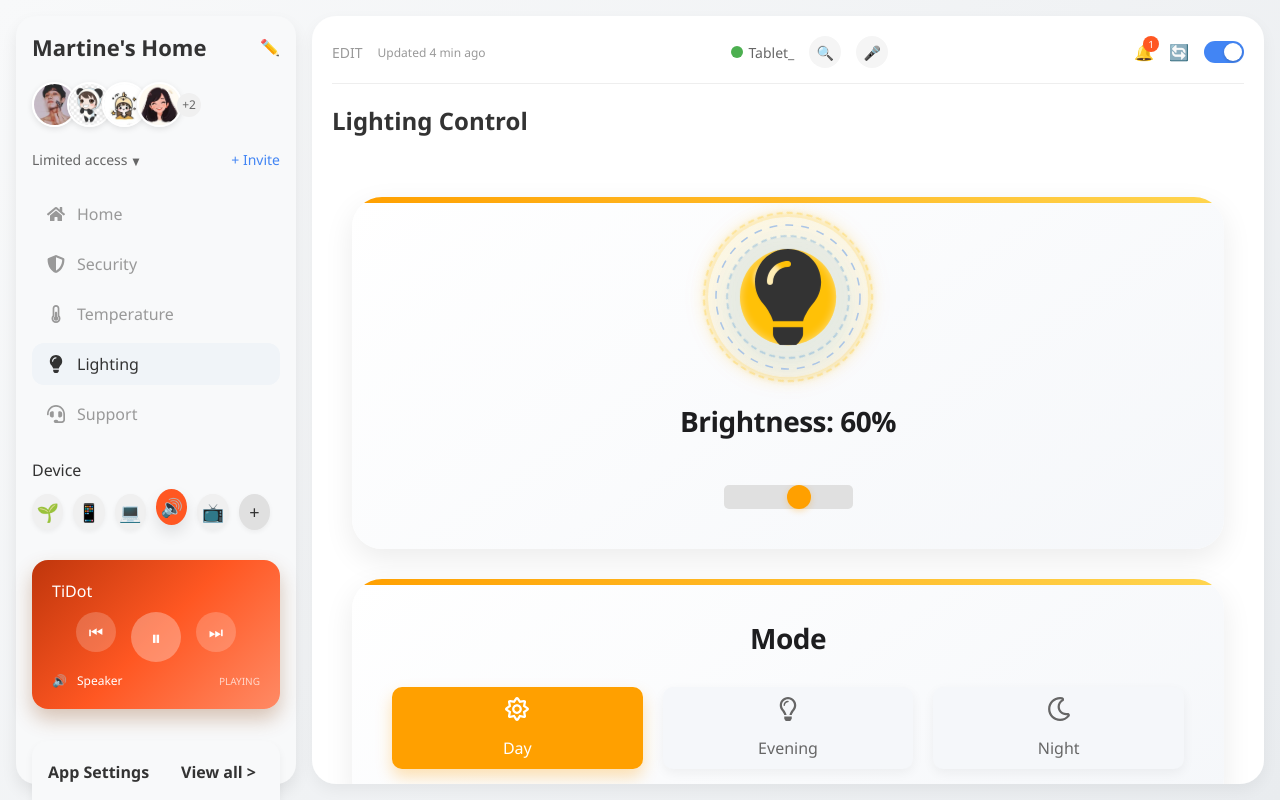
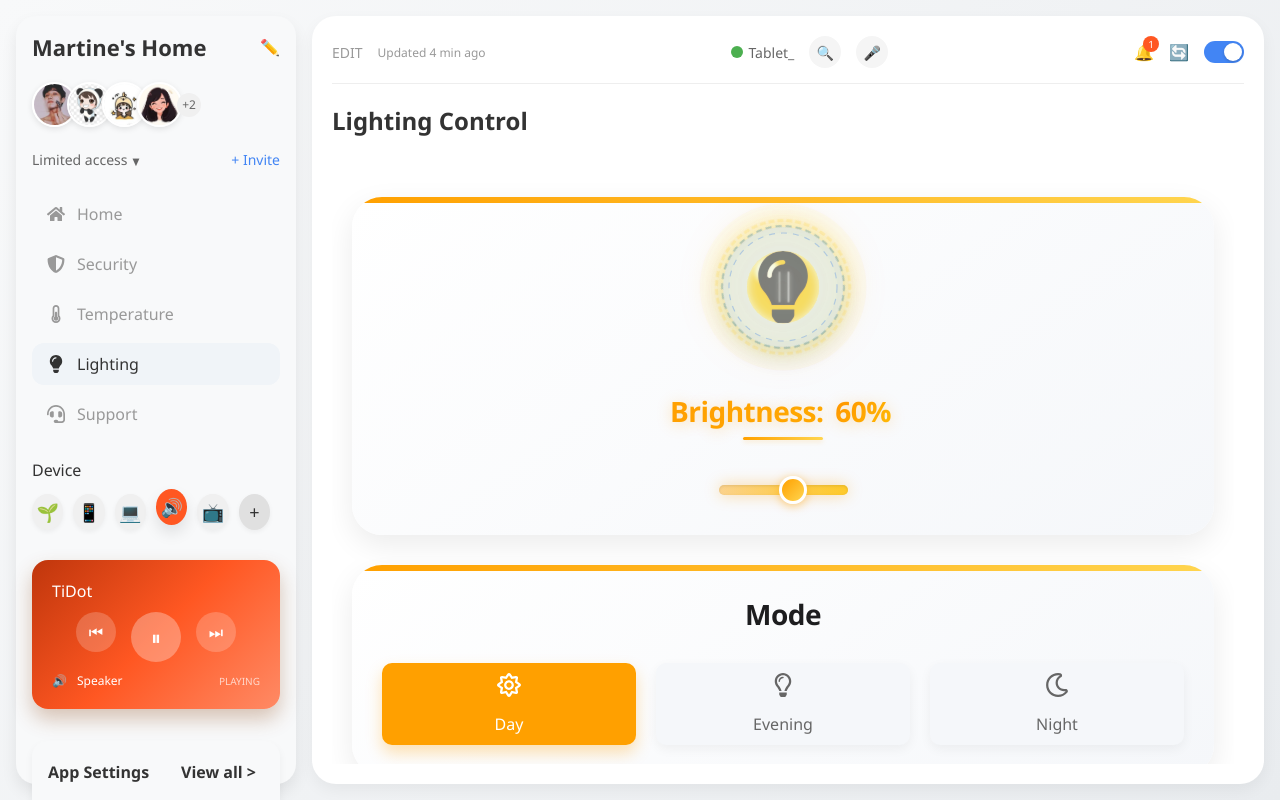
Before and after one commit to ZTL123Z/smart-home-dashboard, a React (Create React App) app: page / in a window 1280 px wide. Both pictures are taken after a click on the element "Lighting". Built offline with nearby package versions, Linux system fonts and the light colour scheme.

Commit message:
Brightness优化

```diff
--- a/src/App.css
+++ b/src/App.css
@@ -56,6 +56,24 @@
   padding: 0;
   box-sizing: border-box;
   font-family: 'Segoe UI', Tahoma, Geneva, Verdana, sans-serif;
+  -webkit-overflow-scrolling: touch;
+}
+
+html, body {
+  height: 100%;
+  width: 100%;
+  overflow: hidden; /* 防止整体页面出现滚动条 */
+  position: fixed;
+  top: 0;
+  left: 0;
+  right: 0;
+  bottom: 0;
+}
+
+#root {
+  height: 100%;
+  width: 100%;
+  overflow: hidden;
 }
 
 .app {
@@ -63,6 +81,8 @@
   flex-direction: column;
   height: 100vh;
   max-height: 100vh;
+  width: 100vw;
+  max-width: 100vw;
   background-color: #f0f4f8;
   position: relative;
   overflow: hidden;
@@ -91,6 +111,9 @@
   position: relative;
   z-index: 1;
   overflow: hidden;
+  height: calc(100vh - 32px); /* 确保容器高度正确 */
+  max-width: 100vw;
+  width: 100%;
 }
 
 /* 全局暗色主题样式 */
--- a/src/components/CircleBackground.css
+++ b/src/components/CircleBackground.css
@@ -3,6 +3,10 @@
   display: flex;
   justify-content: center;
   align-items: center;
+  max-width: 100%;
+  max-height: 100%;
+  overflow: visible;
+  margin: 0 auto;
 }
 
 .circle-background svg {
@@ -12,6 +16,7 @@
   width: 100%;
   height: 100%;
   z-index: 1;
+  overflow: visible;
 }
 
 .circle-content {
@@ -22,4 +27,19 @@
   align-items: center;
   width: 100%;
   height: 100%;
+  max-width: 100%;
+  max-height: 100%;
 }
+
+/* 响应式调整 */
+@media (max-width: 768px) {
+  .circle-background {
+    transform: scale(0.85);
+  }
+}
+
+@media (max-width: 480px) {
+  .circle-background {
+    transform: scale(0.75);
+  }
+}
--- a/src/components/MainContent.css
+++ b/src/components/MainContent.css
@@ -9,7 +9,49 @@
   gap: 20px;
   transition: all 0.3s ease;
   position: relative;
+  height: 100%;
+  max-height: 100%;
+  overflow: hidden;
+  width: 100%;
+}
+
+.main-content-scrollable {
+  flex: 1;
   overflow-y: auto;
+  overflow-x: hidden;
+  padding-right: 10px;
+  margin-right: -10px;
+  scrollbar-width: none; /* Firefox */
+  -ms-overflow-style: none; /* IE and Edge */
+  width: 100%;
+}
+
+/* 隐藏WebKit浏览器的滚动条 */
+.main-content-scrollable::-webkit-scrollbar {
+  width: 0;
+  height: 0;
+  display: none;
+}
+
+.main-content-scrollable::-webkit-scrollbar-track {
+  display: none;
+}
+
+.main-content-scrollable::-webkit-scrollbar-thumb {
+  display: none;
+}
+
+.dark-theme .main-content-scrollable::-webkit-scrollbar-thumb {
+  background-color: rgba(255, 255, 255, 0.2);
+}
+
+.lighting-content,
+.security-content,
+.temperature-content,
+.support-content,
+.settings-content {
+  width: 100%;
+  max-width: 100%;
 }
 
 .header {
@@ -800,6 +842,9 @@
   display: flex;
   flex-direction: column;
   gap: 20px;
+  width: 100%;
+  max-width: 100%;
+  overflow: hidden;
 }
 
 .modern-dashboard {
@@ -807,16 +852,20 @@
   flex-direction: column;
   gap: 30px;
   padding: 20px;
+  width: 100%;
+  max-width: 100%;
+  overflow: visible;
 }
 
 .modern-card {
   background: linear-gradient(145deg, #ffffff, #f5f7fa);
   border-radius: 30px;
-  padding: 40px;
+  padding: 30px;
   box-shadow: 0 10px 30px rgba(0, 0, 0, 0.08);
   transition: all 0.4s ease;
   position: relative;
   overflow: hidden;
+  width: 100%;
 }
 
 .modern-card::before {
@@ -829,7 +878,6 @@
   background: linear-gradient(90deg, #0071e3, #42a5f5);
 }
 
-/* 为Lighting Control页面创建特定的卡片样式 */
 .lighting-content .modern-card::before {
   background: linear-gradient(90deg, #FFA000, #FFD54F);
 }
@@ -843,6 +891,7 @@
   align-items: center;
   width: 200px;
   height: 200px;
+  max-width: 100%;
 }
 
 .control-icon {
@@ -861,47 +910,144 @@
   margin: 0 0 30px 0;
   color: #1d1d1f;
   letter-spacing: -0.5px;
+  position: relative;
+  display: inline-block;
+  padding: 0 15px;
+  text-align: center;
+  width: 100%;
+  background: linear-gradient(90deg, #FF8F00, #FFC107);
+  -webkit-background-clip: text;
+  -webkit-text-fill-color: transparent;
+  text-shadow: 0 2px 10px rgba(255, 160, 0, 0.15);
+  animation: textShimmer 3s infinite alternate;
+}
+
+@keyframes textShimmer {
+  0% {
+    background-position: left;
+    text-shadow: 0 2px 10px rgba(255, 160, 0, 0.15);
+  }
+  100% {
+    background-position: right;
+    text-shadow: 0 2px 15px rgba(255, 160, 0, 0.3);
+  }
+}
+
+.brightness-control h3::after {
+  content: '';
+  position: absolute;
+  bottom: -10px;
+  left: 50%;
+  width: 80px;
+  height: 3px;
+  background: linear-gradient(90deg, #FFA000, #FFD54F);
+  transform: translateX(-50%);
+  border-radius: 3px;
+  box-shadow: 0 2px 5px rgba(255, 160, 0, 0.2);
+}
+
+/* 添加百分比数字的特殊样式 */
+.brightness-control h3 span {
+  position: relative;
+  display: inline-block;
+  font-weight: 700;
+  background: linear-gradient(135deg, #FF8F00, #FFC107);
+  -webkit-background-clip: text;
+  -webkit-text-fill-color: transparent;
+  padding: 0 5px;
 }
 
 .brightness-slider {
   max-width: 500px;
   margin: 0 auto;
+  position: relative;
+  padding: 10px 0;
+}
+
+.brightness-slider::before {
+  content: '';
+  position: absolute;
+  top: 50%;
+  left: 0;
+  right: 0;
+  height: 10px;
+  background: linear-gradient(90deg, rgba(255, 160, 0, 0.2), rgba(255, 193, 7, 0.5));
+  border-radius: 5px;
+  transform: translateY(-50%);
+  z-index: 0;
+  animation: pulseTrack 4s infinite alternate;
+}
+
+@keyframes pulseTrack {
+  0% {
+    box-shadow: 0 0 5px rgba(255, 160, 0, 0.2);
+  }
+  100% {
+    box-shadow: 0 0 15px rgba(255, 160, 0, 0.4);
+  }
 }
 
 .modern-slider {
   height: 10px;
   border-radius: 5px;
-  background: #e0e0e0;
+  background: transparent;
   outline: none;
   -webkit-appearance: none;
+  width: 100%;
+  position: relative;
+  z-index: 1;
+}
+
+.modern-slider::-webkit-slider-runnable-track {
+  height: 10px;
+  border-radius: 5px;
+  background: linear-gradient(90deg, rgba(255, 160, 0, 0.3), rgba(255, 193, 7, 0.7));
+  box-shadow: inset 0 1px 3px rgba(0, 0, 0, 0.1);
 }
 
 .modern-slider::-webkit-slider-thumb {
   -webkit-appearance: none;
   appearance: none;
-  width: 24px;
-  height: 24px;
+  width: 28px;
+  height: 28px;
   border-radius: 50%;
-  background: #0071e3;
-  cursor: pointer;
-  box-shadow: 0 2px 6px rgba(0, 113, 227, 0.3);
-  transition: all 0.3s ease;
-}
-
-/* 为Lighting Control页面创建特定的滑块样式 */
+  background: #FFA000;
+  cursor: pointer;
+  box-shadow: 0 2px 6px rgba(255, 160, 0, 0.4);
+  transition: all 0.3s ease;
+  margin-top: -9px;
+  border: 3px solid #fff;
+  position: relative;
+  z-index: 2;
+  animation: glowThumb 3s infinite alternate;
+}
+
+@keyframes glowThumb {
+  0% {
+    box-shadow: 0 2px 6px rgba(255, 160, 0, 0.4);
+  }
+  100% {
+    box-shadow: 0 2px 15px rgba(255, 160, 0, 0.8), 0 0 5px rgba(255, 255, 255, 0.5);
+  }
+}
+
 .lighting-content .modern-slider::-webkit-slider-thumb {
-  background: #FFA000;
-  box-shadow: 0 2px 6px rgba(255, 160, 0, 0.3);
+  background: linear-gradient(135deg, #FFA000, #FFD54F);
+  box-shadow: 0 2px 10px rgba(255, 160, 0, 0.5);
 }
 
 .modern-slider::-webkit-slider-thumb:hover {
-  transform: scale(1.1);
-  box-shadow: 0 4px 8px rgba(0, 113, 227, 0.4);
-}
-
-/* 为Lighting Control页面创建特定的滑块悬停样式 */
+  transform: scale(1.15);
+  box-shadow: 0 4px 12px rgba(255, 160, 0, 0.6);
+}
+
 .lighting-content .modern-slider::-webkit-slider-thumb:hover {
-  box-shadow: 0 4px 8px rgba(255, 160, 0, 0.4);
+  box-shadow: 0 4px 15px rgba(255, 160, 0, 0.7);
+}
+
+.modern-slider::-webkit-slider-thumb:active {
+  transform: scale(1.2);
+  background: linear-gradient(135deg, #FF8F00, #FFB300);
 }
 
 .light-modes h3 {
@@ -917,6 +1063,8 @@
   display: flex;
   justify-content: center;
   gap: 20px;
+  flex-wrap: wrap;
+  width: 100%;
 }
 
 .modern-mode-button {
@@ -924,8 +1072,8 @@
   flex-direction: column;
   align-items: center;
   justify-content: center;
-  padding: 20px;
-  min-width: 120px;
+  padding: 15px;
+  min-width: 100px;
   border: none;
   border-radius: 20px;
   background: white;
@@ -955,7 +1103,6 @@
   box-shadow: 0 8px 16px rgba(0, 113, 227, 0.3);
 }
 
-/* 为Lighting Control页面创建特定的激活按钮样式 */
 .lighting-content .modern-mode-button.active {
   background: #FFA000;
   box-shadow: 0 8px 16px rgba(255, 160, 0, 0.3);
@@ -968,14 +1115,17 @@
 
 .modern-stats {
   display: flex;
-  gap: 30px;
+  gap: 20px;
+  flex-wrap: wrap;
+  width: 100%;
 }
 
 .modern-stat-card {
   flex: 1;
-  display: flex;
-  align-items: center;
-  padding: 30px;
+  min-width: 250px;
+  display: flex;
+  align-items: center;
+  padding: 20px;
   border-radius: 25px;
   background: linear-gradient(145deg, #ffffff, #f5f7fa);
   box-shadow: 0 8px 20px rgba(0, 0, 0, 0.06);
@@ -985,37 +1135,35 @@
   display: flex;
   justify-content: center;
   align-items: center;
-  width: 70px;
-  height: 70px;
+  width: 50px;
+  height: 50px;
   border-radius: 20px;
   background: rgba(0, 113, 227, 0.08);
   margin-right: 20px;
 }
 
-/* 为Lighting Control页面创建特定的图标容器样式 */
 .lighting-content .stat-icon-container {
   background: rgba(255, 160, 0, 0.08);
 }
 
 .modern-stat-card .stat-icon {
-  font-size: 30px;
+  font-size: 24px;
   color: #0071e3;
 }
 
-/* 为Lighting Control页面创建特定的图标颜色 */
 .lighting-content .modern-stat-card .stat-icon {
   color: #FFA000;
 }
 
 .modern-stat-card .stat-info h3 {
-  font-size: 18px;
+  font-size: 16px;
   font-weight: 600;
   margin: 0 0 10px 0;
   color: #1d1d1f;
 }
 
 .modern-stat-card .stat-info p {
-  font-size: 24px;
+  font-size: 20px;
   font-weight: 700;
   margin: 0 0 15px 0;
   color: #1d1d1f;
@@ -1035,7 +1183,6 @@
   border-radius: 4px;
 }
 
-/* 为Lighting Control页面创建特定的进度条样式 */
 .lighting-content .modern-stat-card .progress-bar {
   background: linear-gradient(90deg, #FFA000, #FFD54F);
 }
@@ -1109,7 +1256,6 @@
   left: 31px;
 }
 
-/* 为Lighting Control页面创建特定的开关样式 */
 .lighting-content .modern-room-item .toggle-switch.active {
   background: #FFA000;
 }
@@ -1542,4 +1688,35 @@
   .camera-grid {
     grid-template-columns: 1fr;
   }
-}
+
+  .modern-card {
+    padding: 20px;
+  }
+
+  .modern-mode-button {
+    min-width: 80px;
+    padding: 10px;
+  }
+
+  .modern-stat-card {
+    min-width: 100%;
+    margin-bottom: 10px;
+  }
+
+  .stat-icon-container {
+    width: 50px;
+    height: 50px;
+  }
+
+  .modern-stat-card .stat-icon {
+    font-size: 24px;
+  }
+
+  .modern-stat-card .stat-info h3 {
+    font-size: 16px;
+  }
+
+  .modern-stat-card .stat-info p {
+    font-size: 20px;
+  }
+}
--- a/src/components/MainContent.js
+++ b/src/components/MainContent.js
@@ -364,13 +364,13 @@ const MainContent = ({ activeSection = 'home', theme = 'white' }) => {
             <div className="lighting-dashboard modern-dashboard">
               <div className="brightness-control modern-card">
                 <div className="icon-container light-icon-container">
-                  <CircleBackground size="200px" color="#a0c4ff" dashArray="5,5">
-                    <Orb color="#ffc107" size="160px" intensity={0.8}>
+                  <CircleBackground size="160px" color="#a0c4ff" dashArray="5,5">
+                    <Orb color="#ffc107" size="120px" intensity={lightBrightness/100}>
                       <FaLightbulb className="control-icon" />
                     </Orb>
                   </CircleBackground>
                 </div>
-                <h3>Brightness: {lightBrightness}%</h3>
+                <h3>Brightness: <span>{lightBrightness}%</span></h3>
                 <div className="brightness-slider">
                   <input
                     type="range"
@@ -653,7 +653,9 @@ const MainContent = ({ activeSection = 'home', theme = 'white' }) => {
         </div>
       </div>
 
-      {renderMainContent()}
+      <div className="main-content-scrollable">
+        {renderMainContent()}
+      </div>
     </div>
   );
 };
--- a/src/components/Orb.css
+++ b/src/components/Orb.css
@@ -8,6 +8,11 @@
   align-items: center;
   transition: all 0.3s ease;
   animation: pulse 3s infinite ease-in-out;
+  max-width: 100%;
+  max-height: 100%;
+  overflow: visible;
+  margin: 0 auto;
+  filter: drop-shadow(0 5px 15px rgba(255, 193, 7, 0.3));
 }
 
 .orb-inner {
@@ -19,7 +24,9 @@
   align-items: center;
   z-index: 2;
   position: relative;
-  box-shadow: inset 0 0 10px rgba(255, 255, 255, 0.5);
+  box-shadow: inset 0 0 15px rgba(255, 255, 255, 0.7);
+  overflow: hidden;
+  transition: all 0.3s ease;
 }
 
 .orb-inner::after {
@@ -30,18 +37,19 @@
   width: 30%;
   height: 30%;
   border-radius: 50%;
-  background-color: rgba(255, 255, 255, 0.7);
+  background-color: rgba(255, 255, 255, 0.9);
   filter: blur(2px);
+  animation: shimmer 5s infinite alternate;
 }
 
 .orb-glow {
   position: absolute;
-  top: -5px;
-  left: -5px;
-  right: -5px;
-  bottom: -5px;
+  top: -8px;
+  left: -8px;
+  right: -8px;
+  bottom: -8px;
   border-radius: 50%;
-  border: 2px dashed rgba(255, 193, 7, 0.3);
+  border: 3px dashed rgba(255, 193, 7, 0.3);
   animation: rotate 30s linear infinite;
   z-index: 1;
 }
@@ -49,13 +57,80 @@
 .orb-container::before {
   content: '';
   position: absolute;
-  top: -10px;
-  left: -10px;
-  right: -10px;
-  bottom: -10px;
+  top: -15px;
+  left: -15px;
+  right: -15px;
+  bottom: -15px;
   border-radius: 50%;
-  background: radial-gradient(circle, rgba(255, 255, 255, 0.1) 0%, rgba(255, 255, 255, 0) 70%);
+  background: radial-gradient(circle, rgba(255, 255, 255, 0.15) 0%, rgba(255, 255, 255, 0) 70%);
   z-index: 0;
+  animation: glow 4s infinite alternate;
+}
+
+.orb-filament {
+  position: absolute;
+  top: 50%;
+  left: 50%;
+  transform: translate(-50%, -50%);
+  width: 60%;
+  height: 60%;
+  border-radius: 2px;
+  overflow: hidden;
+  z-index: 3;
+}
+
+.orb-filament::before, .orb-filament::after {
+  content: '';
+  position: absolute;
+  background-color: rgba(255, 255, 255, 0.9);
+  width: 2px;
+  height: 70%;
+  top: 15%;
+  left: 40%;
+  border-radius: 1px;
+  box-shadow: 0 0 5px rgba(255, 255, 255, 0.8);
+  animation: flicker 0.5s infinite alternate;
+}
+
+.orb-filament::after {
+  left: 60%;
+  animation-delay: 0.2s;
+}
+
+.orb-rays {
+  position: absolute;
+  top: -20px;
+  left: -20px;
+  right: -20px;
+  bottom: -20px;
+  border-radius: 50%;
+  z-index: 0;
+  overflow: hidden;
+  opacity: 0.6;
+  transition: all 0.5s ease;
+}
+
+.orb-rays::before {
+  content: '';
+  position: absolute;
+  top: 0;
+  left: 0;
+  right: 0;
+  bottom: 0;
+  background: radial-gradient(circle, transparent 30%, rgba(255, 193, 7, 0.15) 70%);
+  animation: rays 3s infinite alternate;
+}
+
+.orb-rays::after {
+  content: '';
+  position: absolute;
+  top: -10%;
+  left: -10%;
+  right: -10%;
+  bottom: -10%;
+  background: radial-gradient(ellipse at center, rgba(255, 255, 255, 0.1) 0%, transparent 70%);
+  animation: pulse 4s infinite alternate-reverse;
+  opacity: 0.7;
 }
 
 @keyframes pulse {
@@ -78,3 +153,67 @@
     transform: rotate(360deg);
   }
 }
+
+@keyframes flicker {
+  0%, 100% {
+    opacity: 1;
+  }
+  50% {
+    opacity: 0.7;
+  }
+}
+
+@keyframes shimmer {
+  0% {
+    opacity: 0.7;
+    transform: scale(1) translate(0, 0);
+  }
+  100% {
+    opacity: 1;
+    transform: scale(1.1) translate(-2px, -2px);
+  }
+}
+
+@keyframes glow {
+  0% {
+    opacity: 0.5;
+    transform: scale(1);
+  }
+  100% {
+    opacity: 0.8;
+    transform: scale(1.05);
+  }
+}
+
+@keyframes rays {
+  0% {
+    transform: scale(1);
+    opacity: 0.3;
+    background: radial-gradient(circle, transparent 30%, rgba(255, 193, 7, 0.1) 70%);
+  }
+  100% {
+    transform: scale(1.1);
+    opacity: 0.7;
+    background: radial-gradient(circle, transparent 25%, rgba(255, 193, 7, 0.2) 75%);
+  }
+}
+
+/* 响应式调整 */
+@media (max-width: 768px) {
+  .orb-container {
+    width: 140px;
+    height: 140px;
+  }
+}
+
+@media (max-width: 480px) {
+  .orb-container {
+    width: 100px;
+    height: 100px;
+  }
+
+  .orb-inner {
+    width: 70%;
+    height: 70%;
+  }
+}
--- a/src/components/Orb.js
+++ b/src/components/Orb.js
@@ -20,7 +20,9 @@ export default function Orb({
     // 创建动画效果
     const animate = () => {
       const time = Date.now() * 0.001;
-      const scale = 1 + Math.sin(time) * 0.03;
+      // 根据亮度调整脉动幅度
+      const pulseIntensity = 0.02 + (intensity * 0.03);
+      const scale = 1 + Math.sin(time) * pulseIntensity;
 
       orb.style.transform = `scale(${scale})`;
       requestAnimationFrame(animate);
@@ -31,7 +33,7 @@ export default function Orb({
     return () => {
       cancelAnimationFrame(animationId);
     };
-  }, [size]);
+  }, [size, intensity]);
 
   // 计算颜色的RGB值，用于生成辉光效果
   const hexToRgb = (hex) => {
@@ -45,20 +47,51 @@ export default function Orb({
 
   const rgb = hexToRgb(color);
 
+  // 确保亮度值在合理范围内
+  const actualIntensity = Math.max(0.2, Math.min(1, intensity));
+
   // 生成辉光效果的样式
   const glowStyle = {
-    boxShadow: `0 0 10px rgba(${rgb.r}, ${rgb.g}, ${rgb.b}, ${intensity * 0.5}),
-                0 0 20px rgba(${rgb.r}, ${rgb.g}, ${rgb.b}, ${intensity * 0.3}),
-                0 0 30px rgba(${rgb.r}, ${rgb.g}, ${rgb.b}, ${intensity * 0.1})`,
-    backgroundColor: `rgba(${rgb.r}, ${rgb.g}, ${rgb.b}, 0.1)`
+    boxShadow: `0 0 ${10 + actualIntensity * 20}px rgba(${rgb.r}, ${rgb.g}, ${rgb.b}, ${actualIntensity * 0.6}),
+                0 0 ${20 + actualIntensity * 30}px rgba(${rgb.r}, ${rgb.g}, ${rgb.b}, ${actualIntensity * 0.4}),
+                0 0 ${30 + actualIntensity * 40}px rgba(${rgb.r}, ${rgb.g}, ${rgb.b}, ${actualIntensity * 0.2})`,
+    backgroundColor: `rgba(${rgb.r}, ${rgb.g}, ${rgb.b}, ${actualIntensity * 0.2})`,
+    filter: `brightness(${0.7 + actualIntensity * 0.6})`,
+  };
+
+  // 内部球体的样式
+  const innerStyle = {
+    backgroundColor: color,
+    opacity: actualIntensity,
+    boxShadow: `inset 0 0 ${20 * actualIntensity}px rgba(255, 255, 255, ${0.6 + actualIntensity * 0.4})`,
+  };
+
+  // 光晕样式
+  const glowRingStyle = {
+    borderColor: `rgba(${rgb.r}, ${rgb.g}, ${rgb.b}, ${actualIntensity * 0.5})`,
+    opacity: actualIntensity,
+    transform: `scale(${0.9 + actualIntensity * 0.2})`,
+  };
+
+  // 灯丝样式
+  const filamentStyle = {
+    opacity: actualIntensity,
+  };
+
+  // 光线样式
+  const raysStyle = {
+    opacity: actualIntensity * 0.8,
+    transform: `scale(${0.8 + actualIntensity * 0.4})`,
   };
 
   return (
     <div className="orb-container" ref={orbRef} style={glowStyle}>
-      <div className="orb-inner" style={{ backgroundColor: color }}>
+      <div className="orb-inner" style={innerStyle}>
         {children}
+        <div className="orb-filament" style={filamentStyle}></div>
       </div>
-      <div className="orb-glow" style={{ borderColor: `rgba(${rgb.r}, ${rgb.g}, ${rgb.b}, 0.3)` }}></div>
+      <div className="orb-glow" style={glowRingStyle}></div>
+      <div className="orb-rays" style={raysStyle}></div>
     </div>
   );
 }
--- a/src/index.css
+++ b/src/index.css
@@ -5,9 +5,46 @@ body {
     sans-serif;
   -webkit-font-smoothing: antialiased;
   -moz-osx-font-smoothing: grayscale;
+  height: 100vh;
+  width: 100vw;
+  overflow: hidden;
+  position: fixed;
+}
+
+html {
+  height: 100vh;
+  width: 100vw;
+  overflow: hidden;
+  margin: 0;
+  padding: 0;
 }
 
 code {
   font-family: source-code-pro, Menlo, Monaco, Consolas, 'Courier New',
     monospace;
 }
+
+/* 完全隐藏所有滚动条 */
+::-webkit-scrollbar {
+  width: 0 !important;
+  height: 0 !important;
+  display: none !important;
+}
+
+::-webkit-scrollbar-track {
+  display: none !important;
+}
+
+::-webkit-scrollbar-thumb {
+  display: none !important;
+}
+
+* {
+  scrollbar-width: none !important; /* Firefox */
+  -ms-overflow-style: none !important; /* IE and Edge */
+}
+
+/* 暗色主题下的滚动条 */
+.dark-theme ::-webkit-scrollbar-thumb {
+  display: none !important;
+}
```
